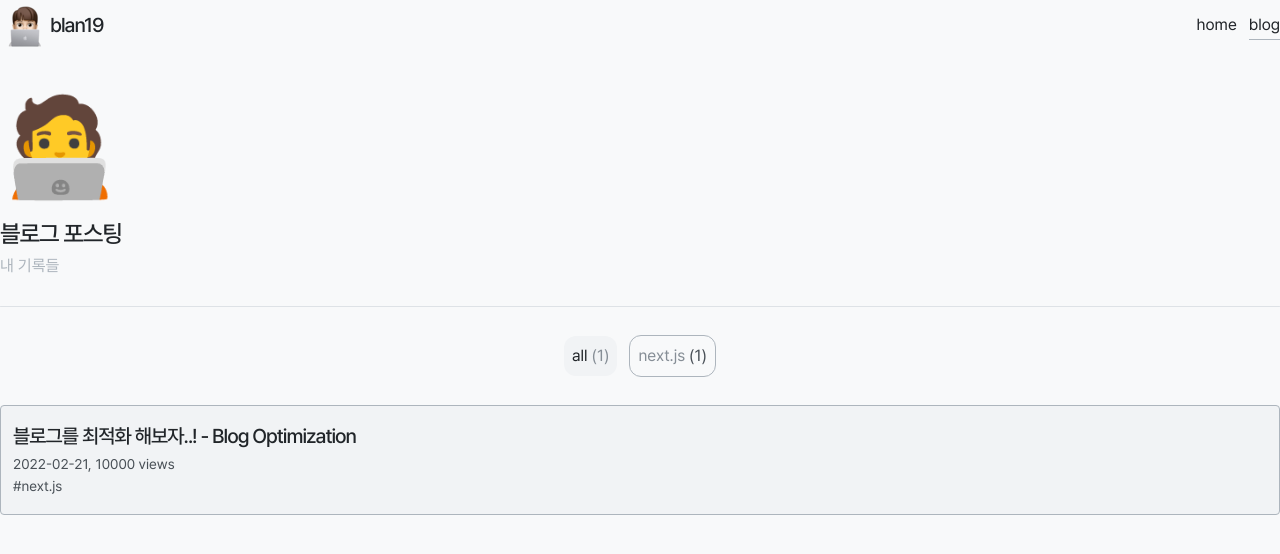
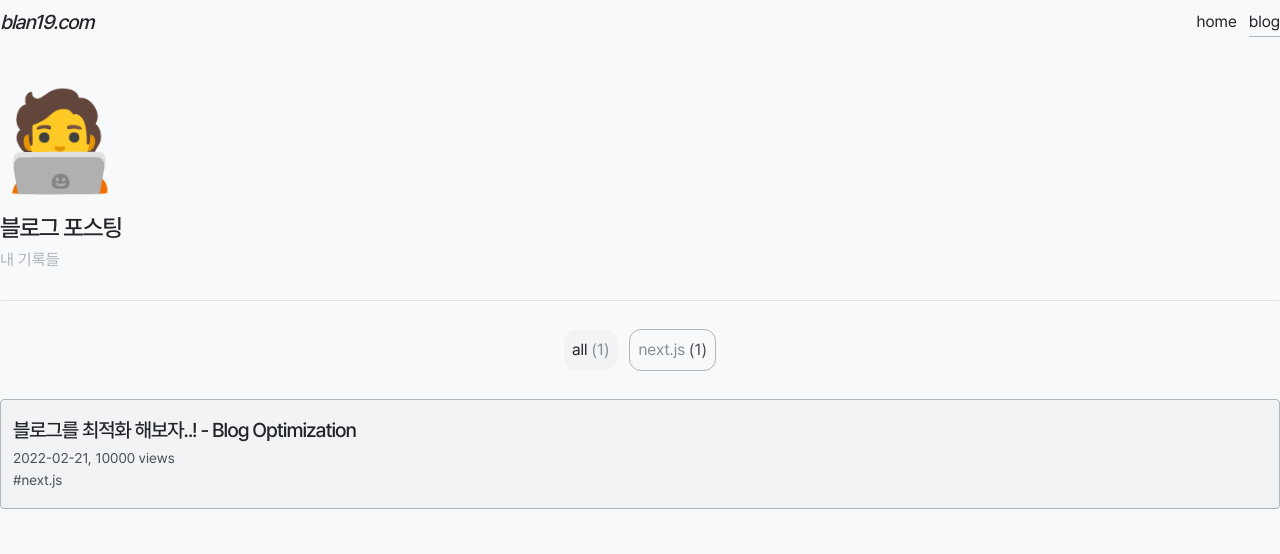
Before and after one commit to blan19/blan19.com, a Next.js app: page /blog in a window 1280 px wide. Shown: the top 554 px of the page. Built offline with nearby package versions, Linux system fonts and the light colour scheme.

Commit message:
style: update header logo and padding-y (#9)

```diff
--- a/src/components/layouts/header/index.tsx
+++ b/src/components/layouts/header/index.tsx
@@ -1,16 +1,15 @@
-import Image from "next/image";
 import Link from "next/link";
 import Navbar from "@/components/ui/navbar";
-import logo from "../../../../public/image/memoji-min.png";
 
 const Header = () => {
   return (
     <header className="sticky w-full z-[999] bg-greyscale-0 dark:bg-greyscale-9">
-      <div className="responsive flex justify-between">
+      <div className="responsive flex justify-between py-2">
         <Link href="/">
           <div className="flex items-center">
-            <Image placeholder="blur" alt="logo" src={logo} />
-            <h2 className="text-xl font-medium tracking-tighter">blan19</h2>
+            <h2 className="text-xl font-medium tracking-tighter italic">
+              blan19.com
+            </h2>
           </div>
         </Link>
         <div className="flex items-center gap-1">
```
